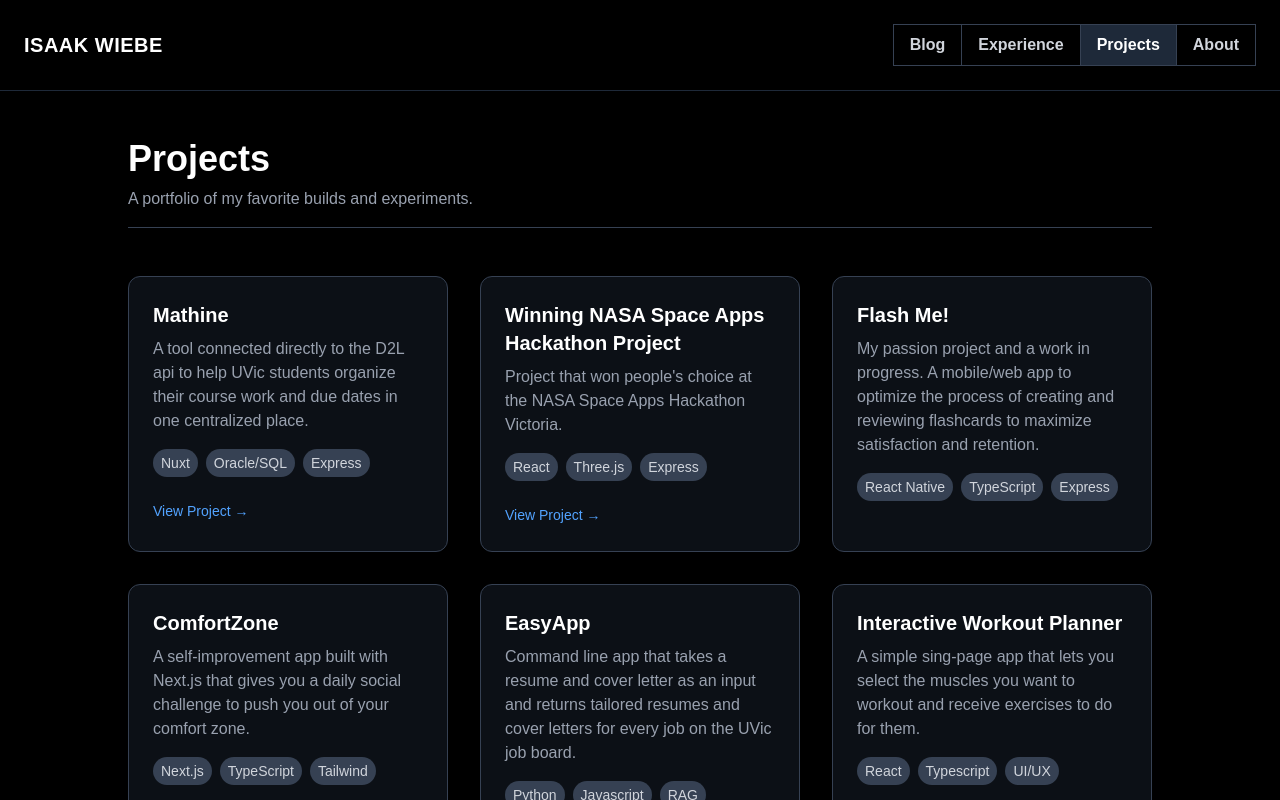
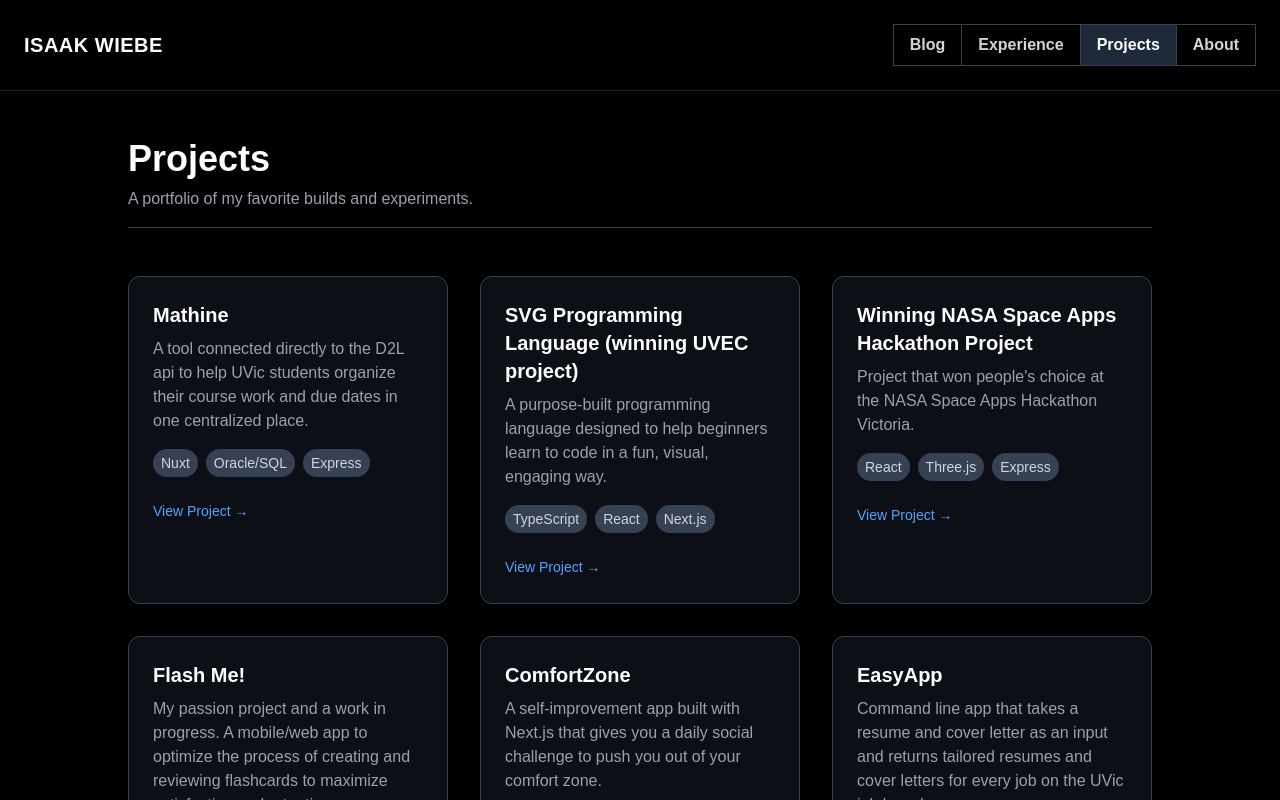
Before and after one commit to isaak1294/portfolio, a Next.js app in the folder portfolio/: page /projects in a window 1280 px wide. Shown: the top 800 px of the page. Built offline with nearby package versions, Linux system fonts and the light colour scheme.

Commit message:
added uvec

```diff
--- a/portfolio/src/app/projects/page.tsx
+++ b/portfolio/src/app/projects/page.tsx
@@ -20,6 +20,13 @@ export default function ProjectsPage() {
             description="A tool connected directly to the D2L api to help UVic students organize their course work and due dates in one centralized place."
             tags={['Nuxt', 'Oracle/SQL', 'Express']}
             link="https://mathine.uvic.ca"
+          />
+
+          <ProjectCard
+            title="SVG Programming Language (winning UVEC project)"
+            description="A purpose-built programming language designed to help beginners learn to code in a fun, visual, engaging way."
+            tags={['TypeScript', 'React', 'Next.js']}
+            link="https://uvec-2025.vercel.app"
           />
 
           <ProjectCard
```
